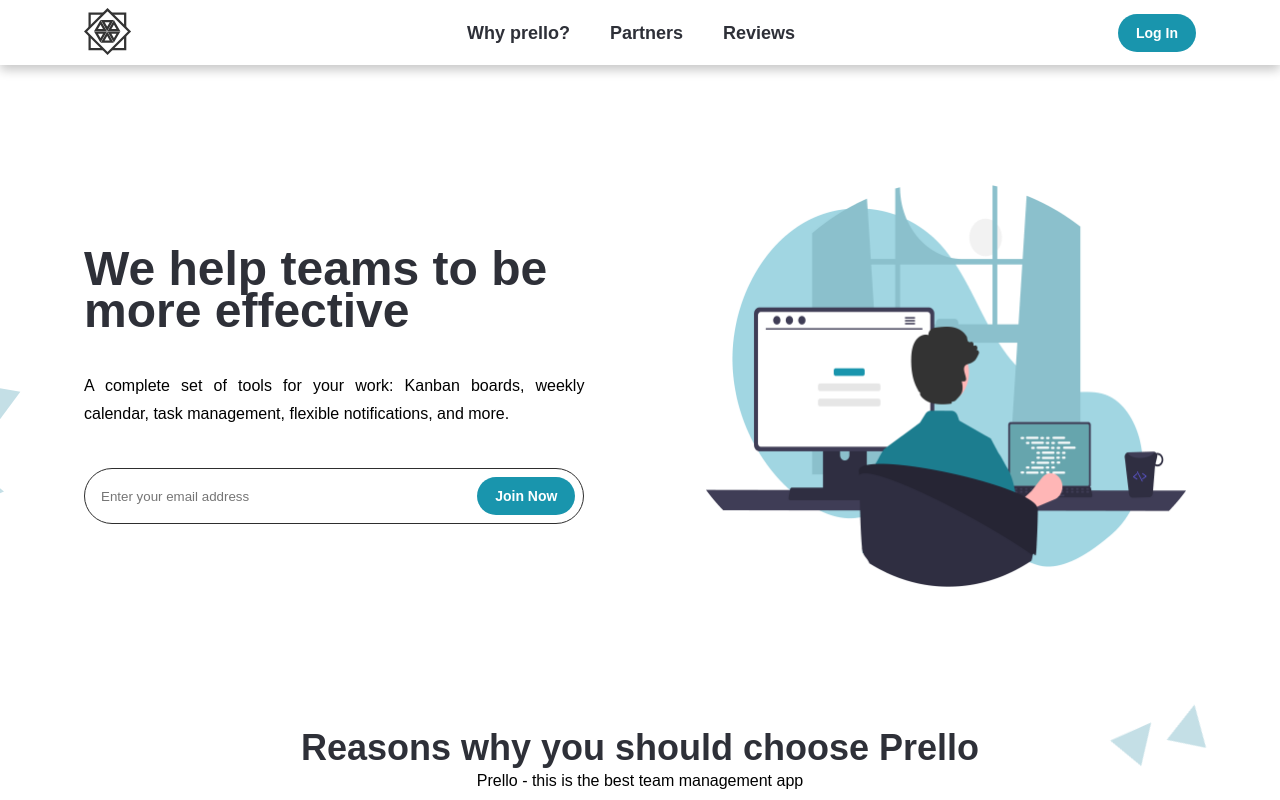
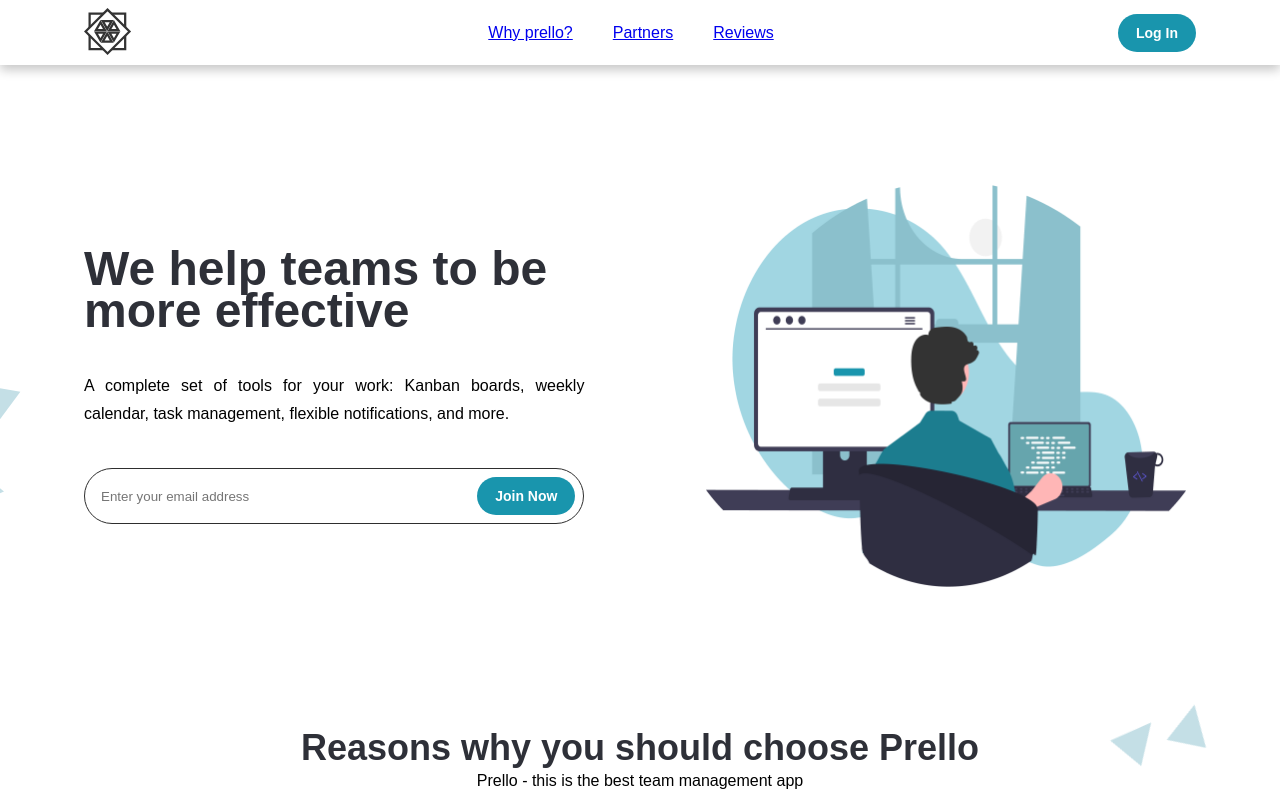
Before and after one commit to grage03/prello, a React (Create React App) app: page / in a window 1280 px wide. Shown: the top 800 px of the page. Built offline with nearby package versions, Linux system fonts and the light colour scheme; the HTML template or start-up script is replaced by a standard one; a web font is replaced by a local one.

Commit message:
add(app): add anchor

```diff
--- a/src/assets/styles/main.sass
+++ b/src/assets/styles/main.sass
@@ -30,6 +30,9 @@ time, mark, audio, video
 article, aside, details, figcaption, figure,
 footer, header, hgroup, menu, nav, section
   display: block
+
+html
+  scroll-behavior: smooth
 
 body
   line-height: 1
--- /dev/null
+++ b/src/core/components/app/Anchor/index.tsx
@@ -0,0 +1,11 @@
+import React from 'react'
+import { AnchorProps } from './interface'
+
+// TODO: the header prevents you from scrolling through the block, need to add padding with the length of the header
+export const Anchor = ({ children, anchor }: AnchorProps) => {
+  return (
+    <a href={`#${anchor}`}>
+      {children}
+    </a>
+  )
+}
--- /dev/null
+++ b/src/core/components/app/Anchor/interface/index.ts
@@ -0,0 +1,4 @@
+export interface AnchorProps {
+  children: string;
+  anchor: string;
+}
--- a/src/public/components/Header/index.tsx
+++ b/src/public/components/Header/index.tsx
@@ -4,11 +4,12 @@ import { useTranslation } from 'react-i18next'
 
 import { UserWrapper } from './components/UserWrapper'
 import { LogoIcon } from '../../../assets/icon/app/logo'
-import { UiLink, UiIcon } from '../../../core/components/ui-components'
+import { UiIcon } from '../../../core/components/ui-components'
 
 import styles from './style/styles.module.sass'
 import '../../../assets/styles/_helpers.sass'
 import { navigationOptions } from './enums'
+import { Anchor } from '../../../core/components/app/Anchor'
 
 const BurgerMenu = React.lazy(() => import('./components/Burger'))
 
@@ -35,7 +36,7 @@ export const Header = () => {
           {
             navigationOptions.map((item) => (
               <li key={item.option} className={styles['header__navigation-item']}>
-                <UiLink>{t(item.name)}</UiLink>
+                <Anchor anchor={item.option}>{t(item.name)}</Anchor>
               </li>
             ))
           }
--- a/src/public/layouts/Main/components/PublicPartners/index.tsx
+++ b/src/public/layouts/Main/components/PublicPartners/index.tsx
@@ -15,7 +15,7 @@ export const PublicPartners = () => {
   const { t } = useTranslation()
 
   return (
-    <div className="partners">
+    <div className="partners" id="partners">
       <div className={styles['partners__title']} data-aos="fade-right" data-aos-duration="1000">
         <Sparks size="small" position={sparksPosition} rotate={120}>
           <h2>{t('translation:public-partners-title')}</h2>
--- a/src/public/layouts/Main/components/PublicReasons/index.tsx
+++ b/src/public/layouts/Main/components/PublicReasons/index.tsx
@@ -17,7 +17,7 @@ export const PublicReasons = () => {
   const titleRef = useRef(null)
 
   return (
-    <div className="reasons">
+    <div className="reasons" id="reasons">
       <div className="reasons__title" ref={titleRef} data-aos="fade-up" data-aos-duration="1000">
         <Sparks quantity={2} size="small" position={sparksPosition} rotate={65}>
           <h2 className={styles['reasons__title-text']}>{t('translation:public-reasons-title')}</h2>
--- a/src/public/layouts/Main/components/PublicReviews/index.tsx
+++ b/src/public/layouts/Main/components/PublicReviews/index.tsx
@@ -29,7 +29,7 @@ export const PublicReviews = () => {
   const { t } = useTranslation()
 
   return (
-    <div className={styles['people-reviews']}>
+    <div className={styles['people-reviews']} id="reviews">
       <div className={styles['people-reviews__interactions']} data-aos="fade-up" data-aos-duration="1000">
         <h2>{t('translation:public-reviews-title')}</h2>
         <UiLink>{t('translation:see-more')}</UiLink>
```
